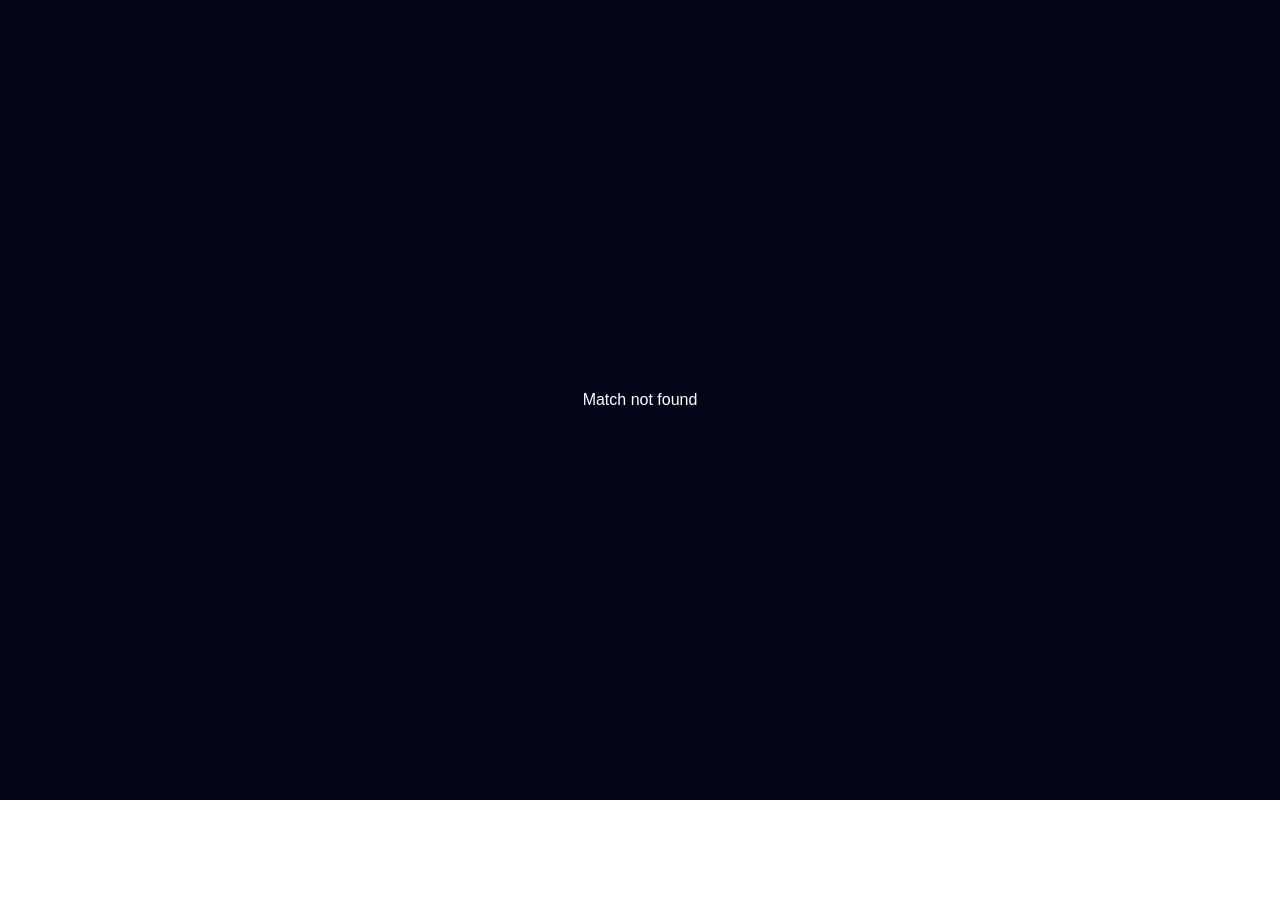
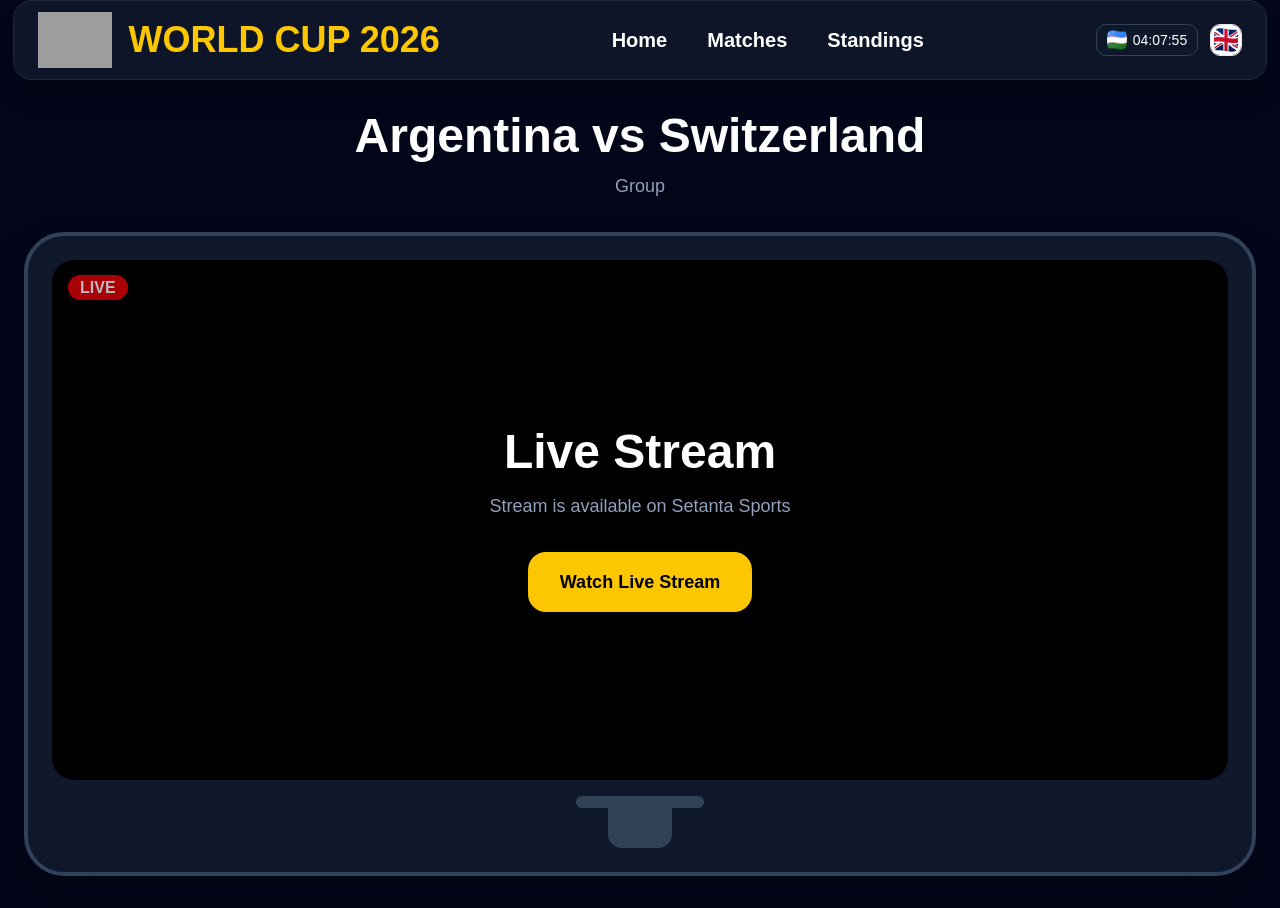
Before and after one commit to djurayevdavron/World-cup-2026-live, a React (Vite) app: page /live/100 in a window 1280 px wide. Before the commit this address had no page. Before the commit the page ends 800 px from the top, so only its background shows below. Built offline with nearby package versions, Linux system fonts and the light colour scheme; grey boxes are pictures that could not be loaded.

Commit message:
Update matchesData.js

```diff
--- a/src/data/matchesData.js
+++ b/src/data/matchesData.js
@@ -1880,9 +1880,10 @@ export const matches = [
   date: "2026-07-08",
   time: "01:00",
 
-  status: "upcoming",
-
-  stream: "https://app.setantasports.com/live/305541",
+  homeScore: 0,
+  awayScore: 0,
+
+  status: "finished",
 },
   // QUARTER FINALS
   {
@@ -1935,4 +1936,20 @@ export const matches = [
 
     stream: "https://app.setantasports.com/live/305544",
   },
+  {
+    id: 100,
+
+    homeTeam: "Argentina",
+    awayTeam: "Switzerland",
+
+    homeFlag: "/flags/argentina.png",
+    awayFlag: "/flags/swits.png",
+
+    date: "2026-07-12",
+    time: "06:00",
+
+    status: "upcoming",
+
+    stream: "https://app.setantasports.com/live/305545",
+  },
 ];
```
